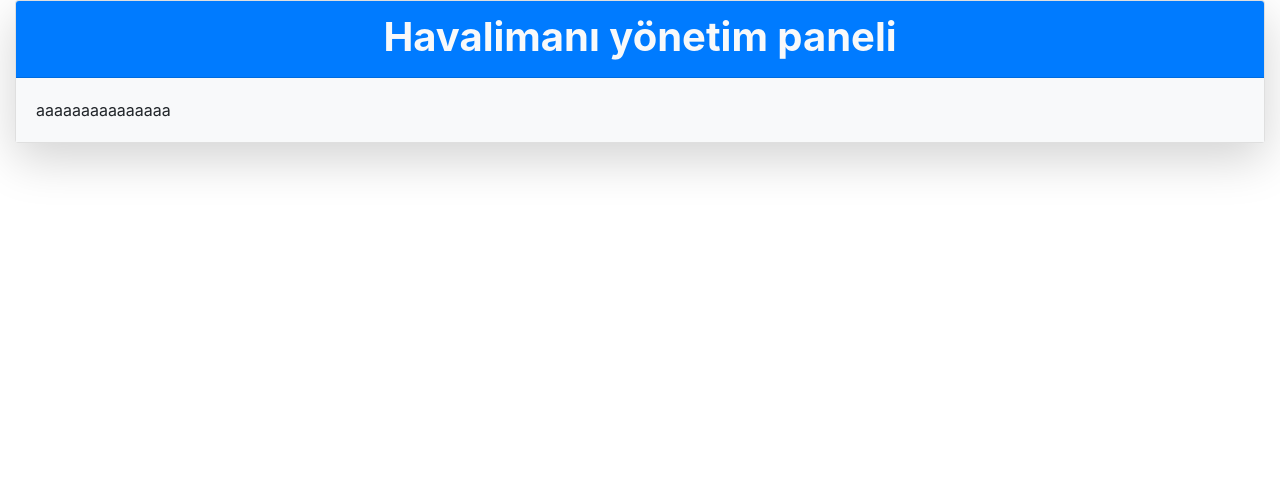
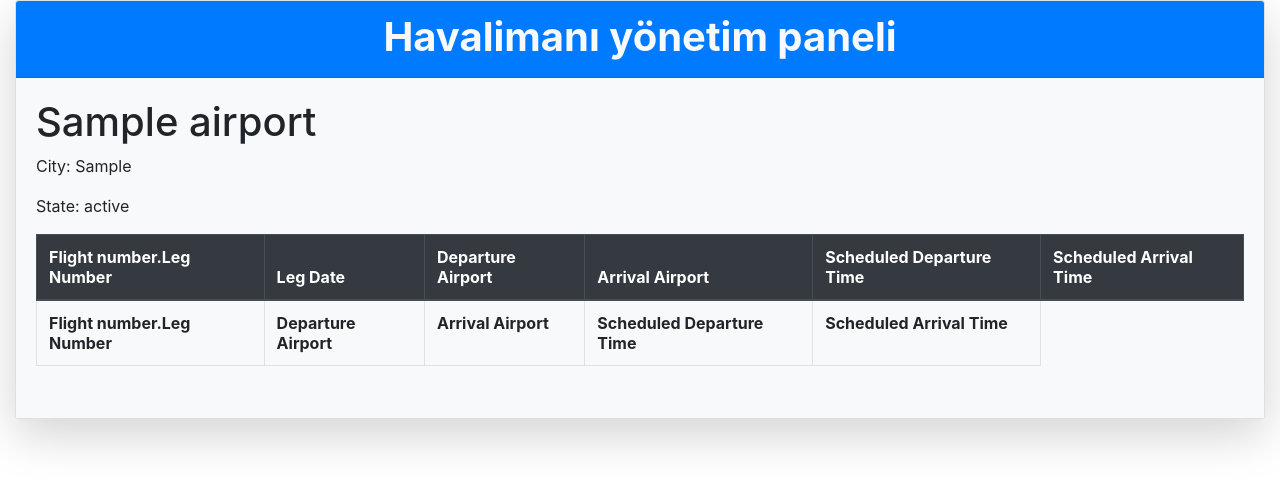
Before and after one commit to k4plumbaga/airportms, a Django app: template mainapp/templates/mainapp/flight_list.html in a window 1280 px wide. Shown: the top 487 px of the page. Run offline with Django 3.2, Linux system fonts and the light colour scheme; the template is opened without the code that fills it: values that come from a table or form of the project are taken from there, others are empty; tables that the repository leaves empty hold one stand-in row (values such as "Sample post").

Commit message:
new templates

```diff
--- a/mainapp/models.py
+++ b/mainapp/models.py
@@ -72,6 +72,9 @@
     total_number_of_seats = models.IntegerField()
     airplane_type = models.ForeignKey(Airplane_Type, on_delete=models.CASCADE, related_name='airplane_airplane_type')
 
+    def __str__(self):
+        return "id:"+str(self.airplane_id)
+
 class Leg_Instance(models.Model):
     id = models.AutoField(primary_key=True)
     flight_number = models.ForeignKey(Flight_Leg, on_delete=models.CASCADE, related_name='legInstance_flight_number')
@@ -85,7 +88,7 @@
     arrival_time = models.TimeField()
 
     def __str__(self):
-        return str(self.flight_number) + "." + str(self.leg_number) + "/" + str(self.date)
+        return str(self.flight_number) + ", Tarih:" + str(self.date)
 
     class Meta:
         unique_together = ('flight_number', 'leg_number', 'date')
@@ -100,7 +103,7 @@
         unique_together = ('flight_number','fare_code')
 
     def __str__(self):
-        return str(self.flight_number)+"."+str(self.fare_code)+":"+str(self.amount)
+        return str(self.flight_number)+", Class:"+str(self.fare_code)+", Amount:"+str(self.amount)
 
 class Customer(models.Model):
     id = models.AutoField(primary_key=True, default="")
@@ -110,6 +113,7 @@
     customer_phone = models.CharField(max_length=30)
     address = models.TextField()
     email = models.CharField(max_length=150)
+
     def __str__(self):
         return self.customer_name
 
@@ -126,7 +130,7 @@
     country = models.ForeignKey(Customer, on_delete=models.CASCADE, default="", related_name='customer_country')
 
     def __str__(self):
-        return str(self.flight_number) + "." + str(self.leg_number) + "." + str(self.seat_number)
+        return str(self.flight_number) +", Seat=" + str(self.seat_number)
 
     class Meta:
         unique_together = ('flight_number','leg_number','date','seat_number')
@@ -141,4 +145,4 @@
         unique_together = ('passport_number', 'country')
 
     def __str__(self):
-        return self.passport_number
+        return str(self.passport_number)
--- a/mainapp/templates/mainapp/airport_list.html
+++ b/mainapp/templates/mainapp/airport_list.html
@@ -13,7 +13,7 @@
       <tbody>
         {% for airport in airports %}
           <tr>
-            <td><a href="{% url 'flight_list' pk=airport.pk %}">{{ airport.name }}</td>
+            <td><a href="{% url 'flight_list' pk=airport.pk %}">{{ airport.name }}</a></td>
             <td>{{ airport.city }}</td>
             <td>{{ airport.state }}</td>
           </tr>
--- a/mainapp/templates/mainapp/flight_list.html
+++ b/mainapp/templates/mainapp/flight_list.html
@@ -1,6 +1,52 @@
 {% extends 'mainapp/base.html' %}
 {% block content %}
-  <div class="">
-    aaaaaaaaaaaaaaa
+  <div class="airport">
+    <h1>{{airport.name}}</h1>
+    <p>City: {{ airport.city }}</p>
+    <p>State: {{ airport.state }}</p>
+    <div class="table-responsive table mt-2" id="dataTable" role="grid" aria-describedby="dataTable_info">
+    <table class="table table-striped table-bordered table-hover" id="dataTable">
+      <thead class="thead-dark">
+        <tr>
+          <th>Flight number.Leg Number</th>
+          <th>Leg Date</th>
+          <th>Departure Airport</th>
+          <th>Arrival Airport</th>
+          <th>Scheduled Departure Time</th>
+          <th>Scheduled Arrival Time</th>
+        </tr>
+      </thead>
+      <tbody>
+        {% for value in leg_instance %}
+          {% if airport == value.departure_airport_code or airport == value.arrival_arport_code  %}
+            <tr>
+              <td><a href="{% url 'seats' id=value.id %}">{{ value.flight_number }}</a></td>
+              <td>{{ value.date }}</td>
+              {% if airport == value.departure_airport_code %}
+                <td style="color:#006100"><b>{{ value.departure_airport_code }}</b></td>
+              {% else %}
+                <td>{{ value.departure_airport_code }}</td>
+              {% endif %}
+              {% if airport == value.arrival_arport_code %}
+                <td style="color:#006100"><b>{{ value.arrival_arport_code }}</b></td>
+              {% else %}
+                <td>{{ value.arrival_arport_code }}</td>
+              {% endif %}
+              <td>{{ value.departue_time }}</td>
+              <td>{{ value.arrival_time }}</td>
+            </tr>
+            {% endif %}
+        {% endfor %}
+      </tbody>
+      <tfoot>
+        <tr>
+          <td><strong>Flight number.Leg Number</strong></td>
+          <td><strong>Departure Airport</strong></td>
+          <td><strong>Arrival Airport</strong></td>
+          <td><strong>Scheduled Departure Time</strong></td>
+          <td><strong>Scheduled Arrival Time</strong></td>
+        </tr>
+      </tfoot>
+    </table>
   </div>
 {% endblock %}
--- a/mainapp/urls.py
+++ b/mainapp/urls.py
@@ -2,6 +2,8 @@
 from . import views
 urlpatterns = [
     path('', views.airport_list, name="airport_list"),
-    path('airport/<int:pk>/', views.airport_detail, name="airport_detail"),
-    path('airport/<int:pk>/flights', views.flight_list, name="flight_list"),
+    path('airport/<str:pk>/', views.airport_detail, name="airport_detail"),
+    path('airport/<str:pk>/flights', views.flight_list, name="flight_list"),
+    path('flights/<int:id>/seats', views.seats, name="seats"),
+    path('customers/<int:passport_number><str:country>/information', views.customers, name="customers"),
 ]
```
Also changed, not shown: mainapp/templates/mainapp/customers.html (added, +53 -0 lines), mainapp/templates/mainapp/ffcs.html (added, +34 -0 lines), mainapp/templates/mainapp/flight_seats.html (added, +44 -0 lines), mainapp/views.py (+16 -3 lines).
